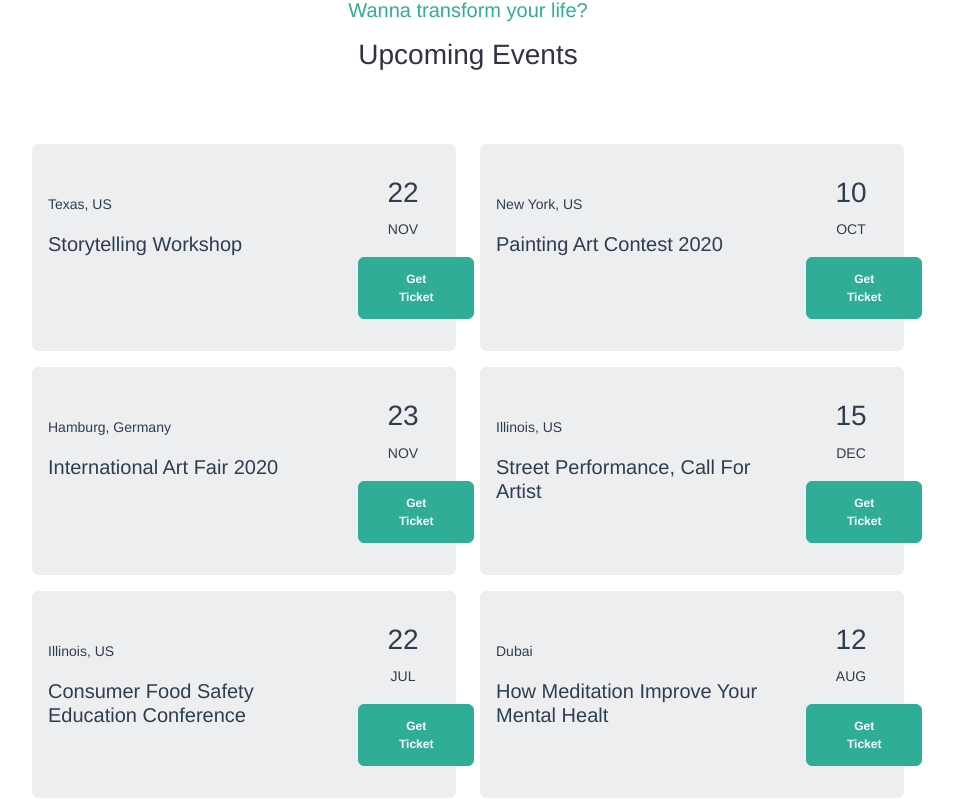
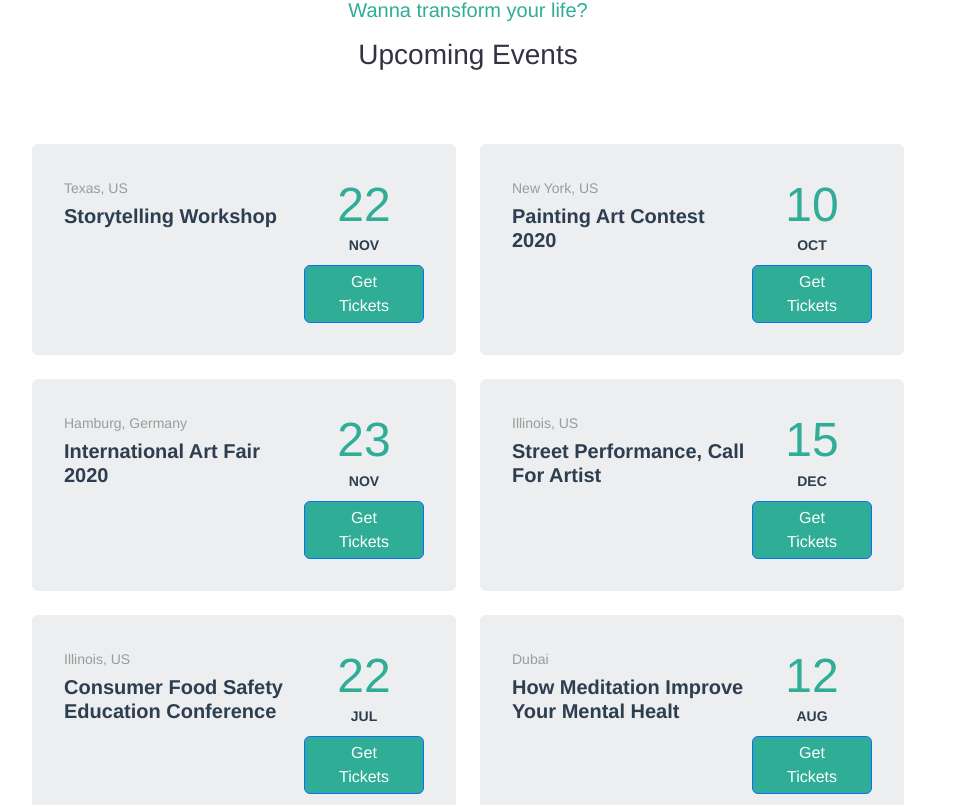
Before and after one commit to Antonius131/proj-html-vuejs, a Vue app: page / in a window 1280 px wide. Shown: the part 2935-3740 px from the top of the page, without its empty margins (172-1125 px from the left). Built offline with nearby package versions, Linux system fonts and the light colour scheme.

Commit message:
EventCards: styling cards

```diff
--- a/src/components/main/EventCards.vue
+++ b/src/components/main/EventCards.vue
@@ -5,20 +5,16 @@
          v-for="(event, index) in eventCards"
          :key="index"
       >
-         <div class="card mb-3">
+         <div class="card mb-4">
             <div class="row g-0">
-               <div class="col-md-9">
-                  <div class="card-body">
-                     <p class="card-text"><small>{{ event.place }}</small></p>
-                     <h5 class="card-title">{{ event.title }}</h5>
-                  </div>
+               <div class="col-md-8 event-title-box">
+                  <p class="card-text"><small>{{ event.place }}</small></p>
+                  <h5 class="card-title">{{ event.title }}</h5>
                </div>
-               <div class="col-md-3 text-center">
-                  <h3 class="card-title">{{ event.day }}</h3>
+               <div class="col-md-4 text-center event-date-box">
+                  <h1 class="card-title">{{ event.day }}</h1>
                   <p class="card-text"><small>{{ event.month }}</small></p>
-                  <PrimaryBtn
-                     text = "Get Ticket"
-                  />
+                  <button type="button" class="btn btn-primary">Get Tickets</button>
                </div>
             </div>
          </div>
@@ -27,12 +23,7 @@
 </template>
 
 <script>
-import PrimaryBtn from './PrimaryBtn.vue';
-
 export default {
-   components: {
-      PrimaryBtn
-   },
    data: function() {
       return {
          eventCards: [
@@ -84,6 +75,40 @@ export default {
    .card {
       background-color: $border_color;
       border: none;
+      padding: 0 2rem;
+
+      .event-title-box {
+         padding: 0;
+
+         .card-text {
+            color: $text_primary_rgba;
+            margin-bottom: .25rem;
+         }
+
+         .card-title {
+            font-weight: 800;
+         }
+      }
+
+      .event-date-box {
+         padding: 0;
+
+         .card-title {
+            color: $brand_secondary;
+            font-size: 3rem;
+            margin-bottom: 0;
+         }
+
+         p.card-text {
+            font-weight: 900;
+            margin-bottom: .5rem;
+         }
+
+         button {
+            padding: .25rem 1.75rem;
+            background-color: $brand_secondary;
+         }
+      }
    }
 
 </style>
```
